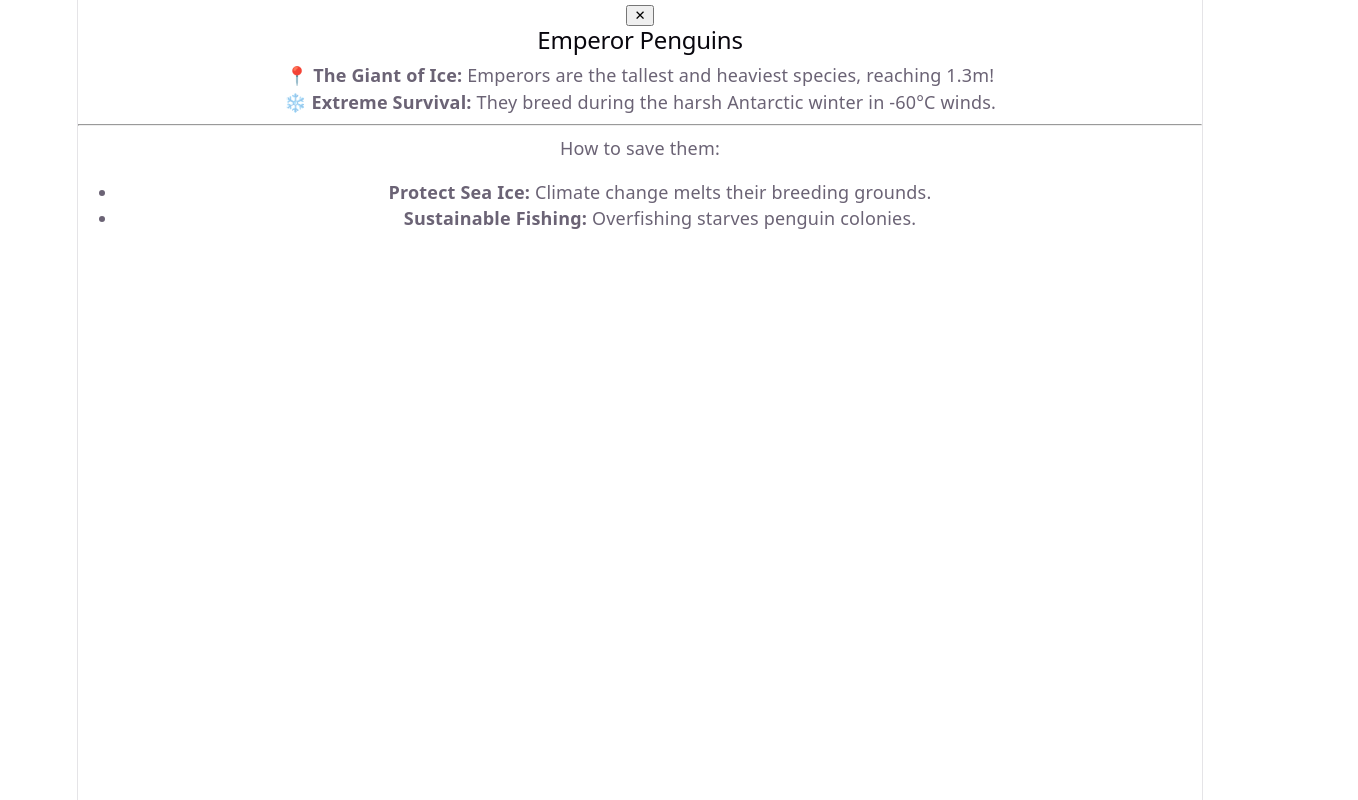
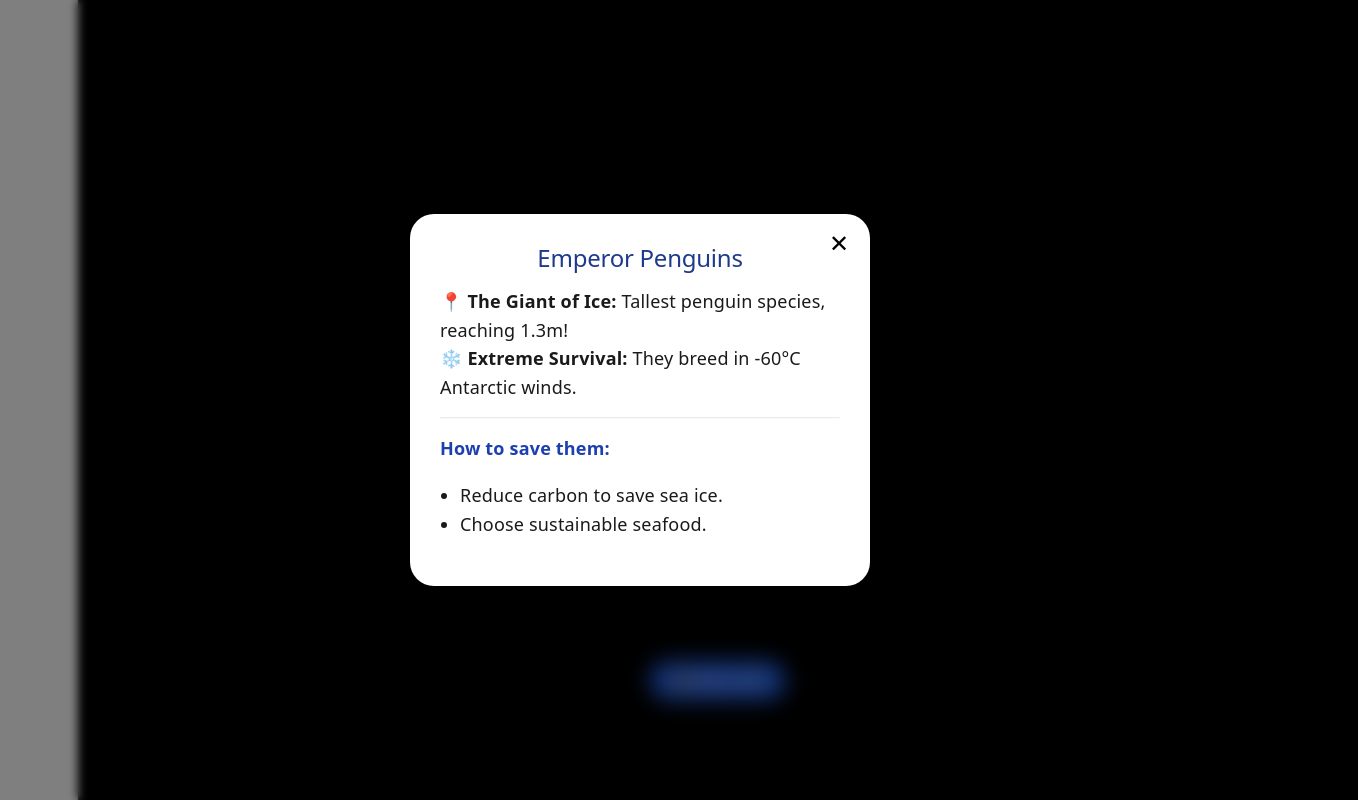
Before and after one commit to chakshu3011/antarctic-pwa, a React (Vite) app: page / in a window 1280 px wide. Both pictures are taken after a click on the button "Info". Shown: the whole page, 1358 px wide, since content can reach past the window. Built offline with nearby package versions, Linux system fonts and the light colour scheme.

Commit message:
Fix: no AR

```diff
--- a/src/App.jsx
+++ b/src/App.jsx
@@ -5,53 +5,77 @@ const PenguinAR = () => {
   const [isInfoOpen, setIsInfoOpen] = useState(false);
 
   return (
-  <div className="relative w-full h-[100dvh] overflow-hidden bg-transparent">
+    <div style={{ width: '100vw', height: '100dvh', margin: 0, padding: 0, overflow: 'hidden', backgroundColor: 'black' }}>
 
-    {/* 1. THE BACKGROUND (AR MODEL) */}
-    {/* Removed bg-gray-100 so the camera feed can show through */}
-    <div className={`w-full h-full transition-all duration-500 ${isInfoOpen ? 'blur-md scale-110' : 'blur-0'}`}>
+      {/* 1. THE AR MODEL */}
+      <div style={{
+        width: '100%',
+        height: '100%',
+        transition: 'filter 0.5s ease',
+        filter: isInfoOpen ? 'blur(10px)' : 'none'
+      }}>
         <model-viewer
-        src="/models/penguin1.glb"
+          src="/models/penguin.glb"
           ios-src="https://antarctic-pwa.vercel.app/models/penguin1.usdz"
           ar
           ar-modes="quick-look webxr scene-viewer"
           camera-controls
+          auto-rotate
+          shadow-intensity="1"
           scale="10 10 10"
           style={{ width: '100%', height: '100%', backgroundColor: 'transparent' }}
-      />
+        >
+          {/* Custom AR Button to ensure it shows up */}
+          <button slot="ar-button" style={{
+            position: 'absolute', bottom: '100px', left: '50%', transform: 'translateX(-50%)',
+            padding: '12px 24px', backgroundColor: '#2563eb', color: 'white',
+            border: 'none', borderRadius: '30px', fontWeight: 'bold', zIndex: 10
+          }}>
+            👋 View in AR
+          </button>
+        </model-viewer>
       </div>
 
-    {/* 2. THE INFO BUTTON - Fixed to Bottom Right */}
+      {/* 2. THE INFO BUTTON */}
       {!isInfoOpen && (
         <button
           onClick={() => setIsInfoOpen(true)}
-        className="absolute bottom-10 right-10 z-20 bg-blue-600 text-white px-6 py-3 rounded-full shadow-2xl font-bold transition-transform active:scale-95"
+          style={{
+            position: 'absolute', bottom: '30px', right: '30px',
+            padding: '15px 30px', backgroundColor: '#2563eb', color: 'white',
+            border: 'none', borderRadius: '50px', fontWeight: 'bold', fontSize: '18px',
+            boxShadow: '0 4px 15px rgba(0,0,0,0.3)', zIndex: 20
+          }}
         >
           Info
         </button>
       )}
 
-    {/* 3. THE INFORMATION OVERLAY */}
+      {/* 3. THE INFO OVERLAY */}
       {isInfoOpen && (
-      <div className="absolute inset-0 z-50 flex items-center justify-center p-6 bg-black/40 backdrop-blur-sm">
-        <div className="bg-white rounded-3xl p-8 max-w-md w-full shadow-2xl relative text-gray-900">
-          <button
-            onClick={() => setIsInfoOpen(false)}
-            className="absolute top-4 right-4 text-gray-400 hover:text-black text-2xl font-bold"
-          >
-            ✕
-          </button>
+        <div style={{
+          position: 'absolute', inset: 0, zIndex: 50,
+          display: 'flex', alignItems: 'center', justifyContent: 'center',
+          backgroundColor: 'rgba(0,0,0,0.5)', backdropFilter: 'blur(5px)', padding: '20px'
+        }}>
+          <div style={{
+            backgroundColor: 'white', padding: '30px', borderRadius: '24px',
+            maxWidth: '400px', width: '100%', position: 'relative', color: '#1a1a1a'
+          }}>
+            <button onClick={() => setIsInfoOpen(false)} style={{
+              position: 'absolute', top: '15px', right: '15px', border: 'none',
+              background: 'none', fontSize: '24px', cursor: 'pointer'
+            }}>✕</button>
 
-          <h2 className="text-2xl font-bold text-blue-900 mb-4">Emperor Penguins</h2>
-
-          <div className="space-y-4 leading-relaxed text-left">
-            <p>📍 <strong>The Giant of Ice:</strong> Emperors are the tallest and heaviest species, reaching 1.3m!</p>
-            <p>❄️ <strong>Extreme Survival:</strong> They breed during the harsh Antarctic winter in -60°C winds.</p>
-            <hr className="border-gray-200" />
-            <p className="font-semibold text-blue-800 italic">How to save them:</p>
-            <ul className="list-disc pl-5 space-y-2 text-sm">
-              <li><strong>Protect Sea Ice:</strong> Climate change melts their breeding grounds.</li>
-              <li><strong>Sustainable Fishing:</strong> Overfishing starves penguin colonies.</li>
+            <h2 style={{ color: '#1e3a8a', marginBottom: '15px' }}>Emperor Penguins</h2>
+            <div style={{ textAlign: 'left', lineHeight: '1.6' }}>
+              <p>📍 <strong>The Giant of Ice:</strong> Tallest penguin species, reaching 1.3m!</p>
+              <p>❄️ <strong>Extreme Survival:</strong> They breed in -60°C Antarctic winds.</p>
+              <hr style={{ margin: '15px 0', opacity: 0.2 }} />
+              <p style={{ color: '#1e40af', fontWeight: 'bold' }}>How to save them:</p>
+              <ul style={{ paddingLeft: '20px' }}>
+                <li>Reduce carbon to save sea ice.</li>
+                <li>Choose sustainable seafood.</li>
               </ul>
             </div>
           </div>
@@ -61,7 +85,6 @@ const PenguinAR = () => {
   );
 };
 
-// THIS WAS THE MISSING PIECE: The App function that uses the Routes
 function App() {
   return (
     <BrowserRouter>
```
Lines whose indentation alone changed are shown as unchanged.
